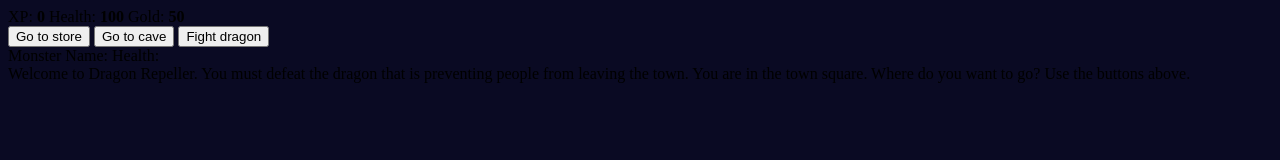
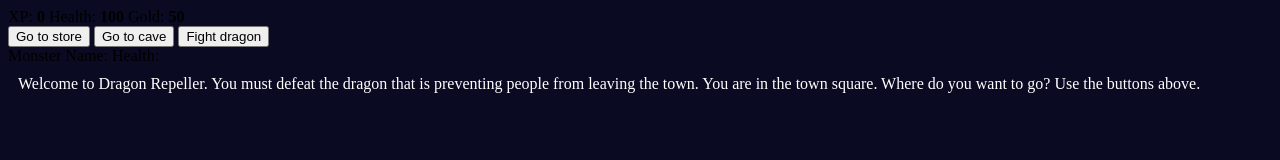
Before and after one commit to moorcode/algorithms-and-data-structures, a plain HTML site: page role-playing-game/index.html in a window 1280 px wide. Drawn offline with Linux system fonts and the light colour scheme.

Commit message:
Step 22 RPG

```diff
--- a/role-playing-game/styles.css
+++ b/role-playing-game/styles.css
@@ -1,3 +1,9 @@
 body {
     background-color: #0a0a23;
 }
+
+#text {
+    background-color: #0a0a23;
+    color: #ffffff;
+    padding: 10px;
+}
```
Also changed, not shown: 1 other file.
